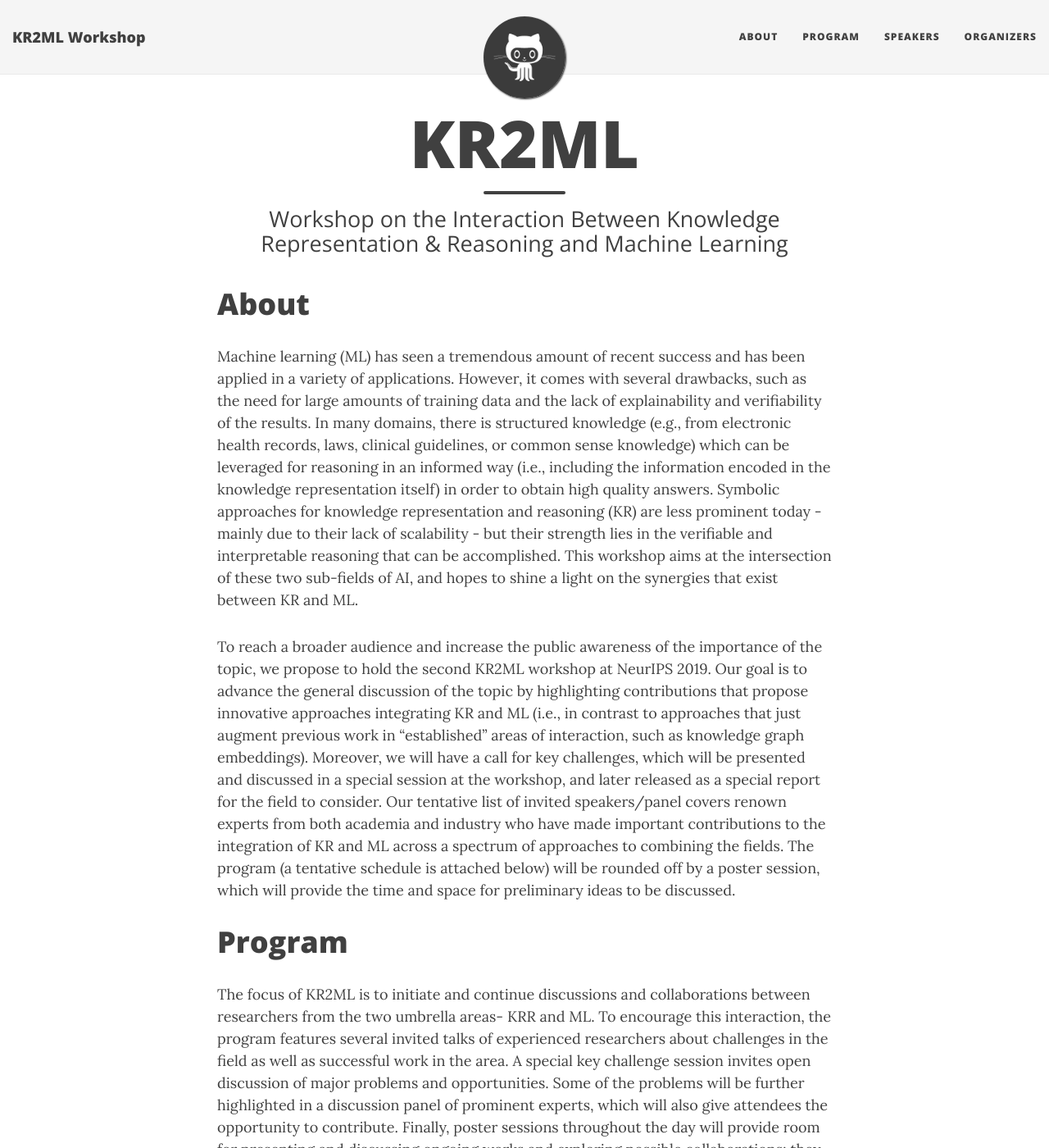
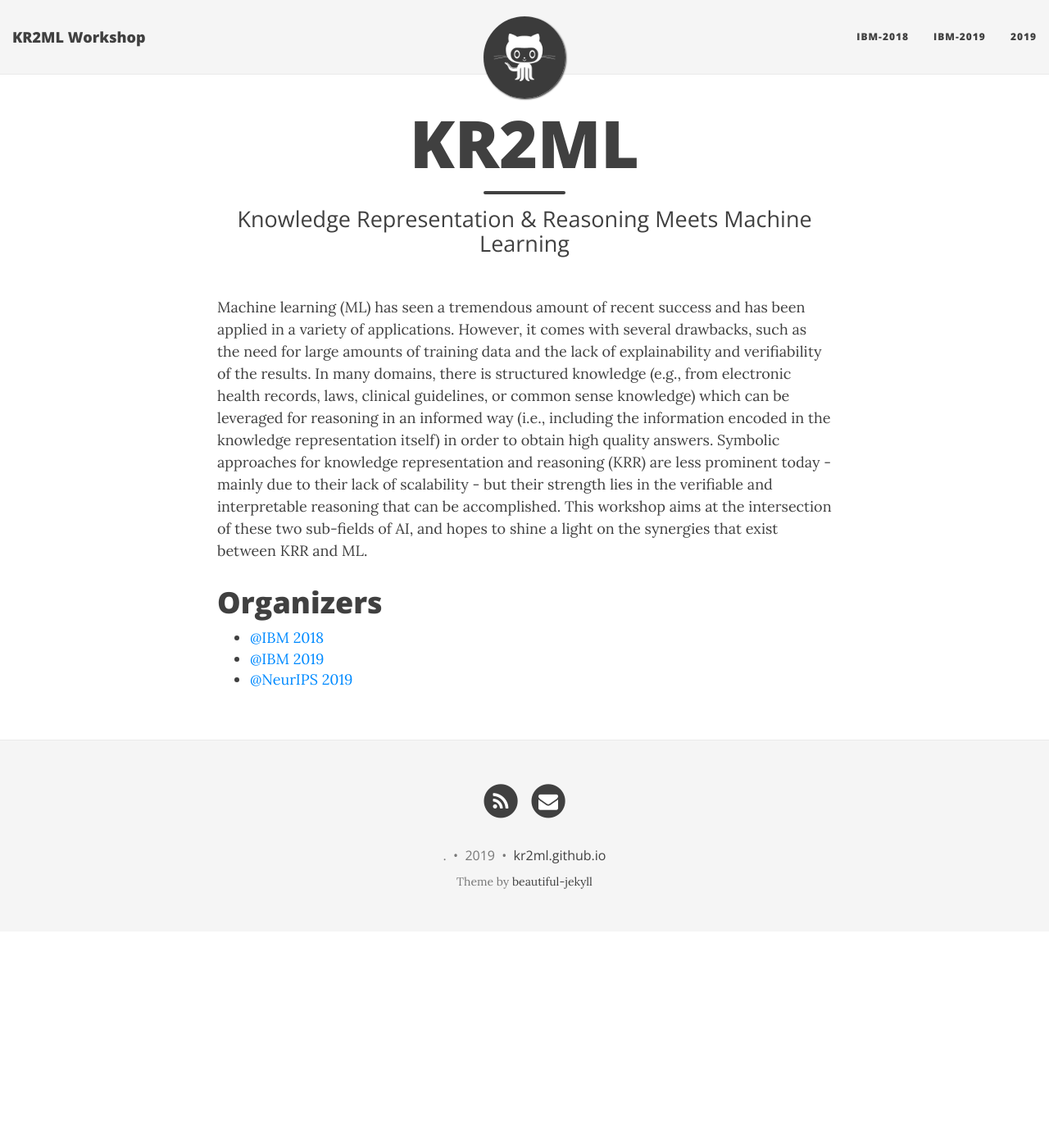
Before and after one commit to kr2ml/kr2ml.github.io, a Jekyll site: the page built from index.md, in a window 1280 px wide and 1400 px high. Shown: the whole window at 82% size. Built offline with Jekyll 4.4.1, drawn with Linux system fonts in a browser that asks for light colours; nearby versions of some CDN libraries; some of the changed text lies outside the part shown.

Commit message:
restructured

```diff
--- a/_config.yml
+++ b/_config.yml
@@ -17,19 +17,21 @@ baseurl: ""
 title: KR2ML Workshop
 
 # Short description of your site
-description: NeurIPS 2019 Workshop on the Interaction Between Knowledge Representation & Reasoning and Machine Learning
+description: Knowledge Representation & Reasoning Meets Machine Learning
 
 # --- Navigation bar options --- #
 
 # List of links in the navigation bar
 navbar-links:
-  About: "#about"
-  Program: "#program"
-  Speakers: "#speakers"
+  ibm-2018: "#ibm-2018"
+  ibm-2019: "#ibm-2019"
+  2019: "#2019"
+  #Program: "#program"
+  #Speakers: "#speakers"
     # - Beautiful Jekyll: "http://deanattali.com/beautiful-jekyll/"
     # - Learn markdown: "http://www.markdowntutorial.com/"
     # - GitHub Pages: "https://pages.github.com/"
-  Organizers: "#organizers"
+  #Organizers: "#organizers"
 
 # Image to show in the navigation bar - image must be a square (width = height)
 # Remove this parameter if you don't want an image in the navbar
@@ -65,7 +67,7 @@ footer-link-col: "#404040"
 # Change all these values or delete the ones you don't want.
 # Important: you must keep the "name" parameter, everything else you can remove
 author:
-  name: Sameer Singh
+  name: .
 
 # Select your active Social Network Links.
 # Uncomment the links you want to show in the footer and add your information to each link.
--- a/index.md
+++ b/index.md
@@ -1,35 +1,20 @@
 ---
 layout: page
 title: KR2ML
-subtitle: Workshop on the Interaction Between Knowledge Representation & Reasoning and Machine Learning
+subtitle: Knowledge Representation & Reasoning Meets Machine Learning
 use-site-title: true
 ---
 
-# About
+<!--# About-->
 
-Machine learning (ML) has seen a tremendous amount of recent success and has been applied in a variety of applications. However, it comes with several drawbacks, such as the need for large amounts of training data and the lack of explainability and verifiability of the results. In many domains, there is structured knowledge (e.g., from electronic health records, laws, clinical guidelines, or common sense knowledge) which can be leveraged for reasoning in an informed way (i.e., including the information encoded in the knowledge representation itself) in order to obtain high quality answers. Symbolic approaches for knowledge representation and reasoning (KR) are less prominent today - mainly due to their lack of scalability - but their strength lies in the verifiable and interpretable reasoning that can be accomplished. This workshop aims at the intersection of these two sub-fields of AI, and hopes to shine a light on the synergies that exist between KR and ML.
+Machine learning (ML) has seen a tremendous amount of recent success and has been applied in a variety of applications. However, it comes with several drawbacks, such as the need for large amounts of training data and the lack of explainability and verifiability of the results. In many domains, there is structured knowledge (e.g., from electronic health records, laws, clinical guidelines, or common sense knowledge) which can be leveraged for reasoning in an informed way (i.e., including the information encoded in the knowledge representation itself) in order to obtain high quality answers. Symbolic approaches for knowledge representation and reasoning (KRR) are less prominent today - mainly due to their lack of scalability - but their strength lies in the verifiable and interpretable reasoning that can be accomplished. This workshop aims at the intersection of these two sub-fields of AI, and hopes to shine a light on the synergies that exist between KRR and ML.
 
-To reach a broader audience and increase the public awareness of the importance of the topic, we propose to hold the second KR2ML workshop at NeurIPS 2019. Our goal is to advance the general discussion of the topic by highlighting contributions that propose innovative approaches integrating KR and ML (i.e., in contrast to approaches that just augment previous work in "established" areas of interaction, such as knowledge graph embeddings). Moreover, we will have a call for key challenges, which will be presented and discussed in a special session at the workshop, and later released as a special report for the field to consider. Our tentative list of invited speakers/panel covers renown experts from both academia and industry who have made important contributions to the integration of KR and ML across a spectrum of approaches to combining the fields. The program (a tentative schedule is attached below) will be rounded off by a poster session, which will provide the time and space for preliminary ideas to be discussed.
-
-# Program
-
-The focus of KR2ML is to initiate and continue discussions and collaborations between researchers from the two umbrella areas- KRR and ML. To encourage this interaction, the program features several invited talks of experienced researchers about challenges in the field as well as successful work in the area. A special key challenge session invites open discussion of major problems and opportunities. Some of the problems will be further highlighted in a discussion panel of prominent experts,  which will also give attendees the opportunity to contribute.  Finally, poster sessions throughout the day will provide room for presenting and discussing ongoing works and exploring possible collaborations; they will bestarted by one-minute spotlight talks highlighting the posters. We hope to attract many participants and will use a plenary format for the talks.
-
-# Speakers
-
-- William W. Cohen (Accepted)
-- Xin Luna Dong (Accepted)
-- Oren Etzioni (Accepted)
-- Francesca Rossi (Accepted)
-- Michael Witbrock (Accepted)
 
 # Organizers
 
-- [Veronika Thost](https://researcher.watson.ibm.com/researcher/view.php?person=ibm-Veronika.Thost)
-- [Christian Muise](http://www.haz.ca/)
-- [Kartik Talamadupula](http://www.ktalamad.com/)
-- [Sameer Singh](http://www.sameersingh.org/)
-- [Christopher Ré](https://cs.stanford.edu/people/chrismre/)
+- [@IBM 2018](https://researcher.watson.ibm.com/researcher/view_group.php?id=9660)
+- [@IBM 2019](https://kr2ml.github.io/ibm-2010)
+- [@NeurIPS 2019](https://kr2ml.github.io/ibm-2019)
 
 <!-- <div class="posts-list">
   {% for post in paginator.posts %}
```
